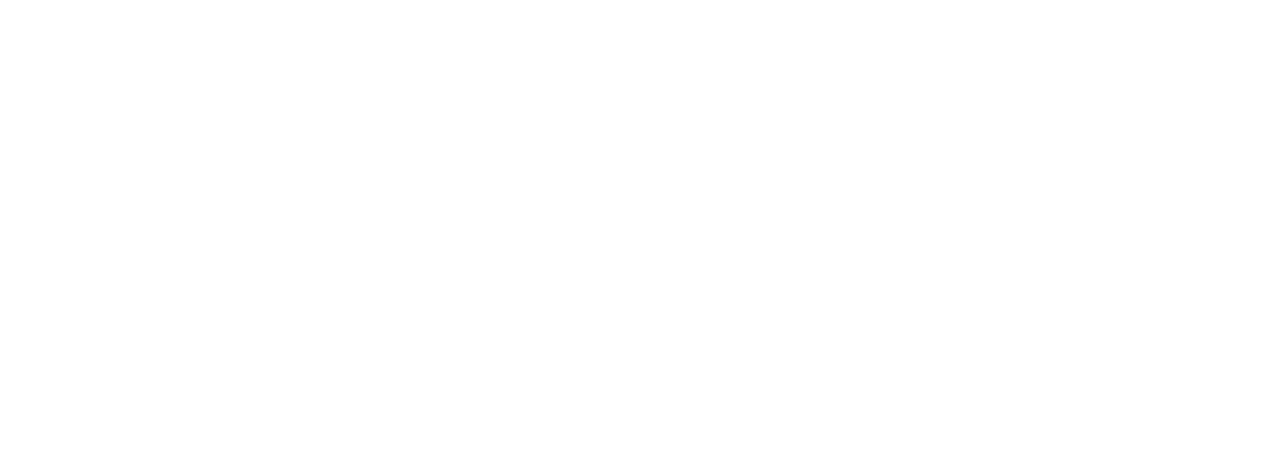
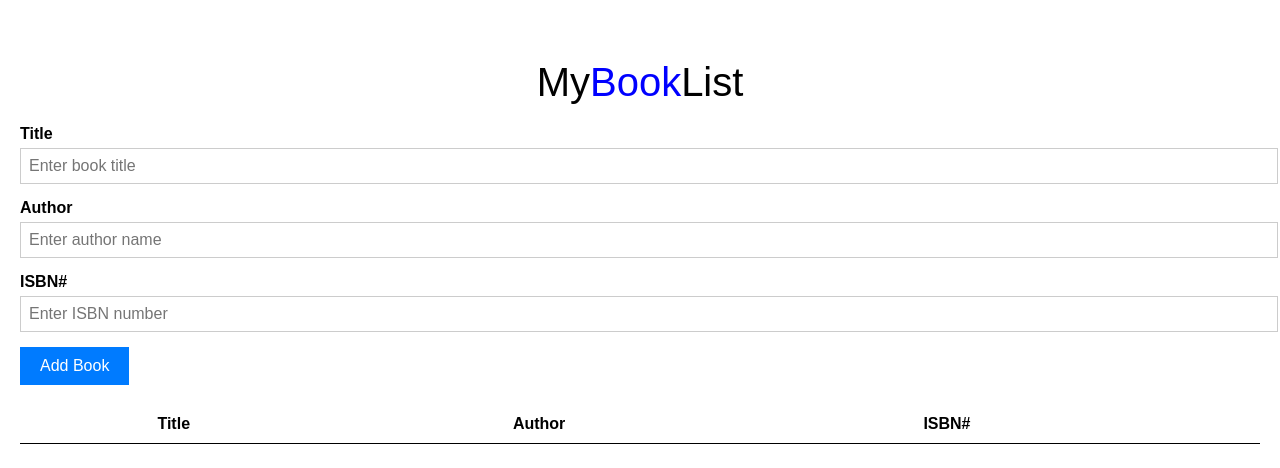
Before and after one commit to acciojob/book-list-Kiruthigadurairaj, a website: page main.html in a window 1280 px wide. Drawn offline with Linux system fonts and the light colour scheme.

Commit message:
created a submission

```diff
--- a/main.html
+++ b/main.html
@@ -7,10 +7,38 @@
 </head>
 
 <body>
+	<p>My<span style="color:blue;">Book</span>List</p>
+    <div class="form-group">
+        <form id="book-form">
+            <label for="title">Title</label>
+            <input type="text" id="title" placeholder="Enter book title" required>
+
+            <label for="author">Author</label>
+            <input type="text" id="author" placeholder="Enter author name" required>
+
+            <label for="isbn">ISBN#</label>
+            <input type="text" id="isbn" placeholder="Enter ISBN number" required>
+
+            <button type="submit" id="submit">Add Book</button>
+        </form>
+    </div>
+
+    <table class="table table-striped">
+        <thead>
+            <tr>
+                <th>Title</th>
+                <th>Author</th>
+                <th>ISBN#</th>
+                <th></th>
+            </tr>
+        </thead>
+        <tbody id="book-list">
+            <!-- Rows will be dynamically added here -->
+        </tbody>
+    </table>
 	<!-- the entire body must be written by student -->
     <script type="text/javascript" src="./script.js">
 </script>
 
 </body>
-
 </html>
--- a/script.js
+++ b/script.js
@@ -1 +1,40 @@
 //your JS code here. If required.
+// Select the form and book list
+const form = document.getElementById('book-form');
+const bookList = document.getElementById('book-list');
+
+// Add event listener for form submission
+form.addEventListener('submit', function(e) {
+    e.preventDefault();
+
+    // Get form values
+    const title = document.getElementById('title').value;
+    const author = document.getElementById('author').value;
+    const isbn = document.getElementById('isbn').value;
+
+    // Create a new row
+    const row = document.createElement('tr');
+
+    // Insert columns into the row
+    row.innerHTML = `
+        <td>${title}</td>
+        <td>${author}</td>
+        <td>${isbn}</td>
+        <td><button class="delete">X</button></td>
+    `;
+
+    // Add the row to the table
+    bookList.appendChild(row);
+
+    // Clear input fields
+    document.getElementById('title').value = '';
+    document.getElementById('author').value = '';
+    document.getElementById('isbn').value = '';
+});
+
+// Add event listener for delete button
+bookList.addEventListener('click', function(e) {
+    if (e.target.classList.contains('delete')) {
+        e.target.parentElement.parentElement.remove();
+    }
+});
--- a/styles.css
+++ b/styles.css
@@ -1 +1,78 @@
 /*  your css code here. If applicable */
+body {
+  font-family: Arial, sans-serif;
+  margin: 0;
+  padding: 20px;
+}
+
+p {
+  font-size: 2.5em;
+  margin-bottom: 20px;
+  text-align: center;
+}
+
+.form-group {
+  margin-bottom: 20px;
+}
+
+form {
+  display: inline-block;
+  text-align: left;
+  width: 100%;
+}
+
+label {
+  display: block;
+  margin-bottom: 5px;
+  font-weight: bold;
+}
+
+input {
+  width: 100%;
+  margin-bottom: 15px;
+  padding: 8px;
+  border: 1px solid #ccc;
+  font-size: 1em;
+}
+
+button {
+  padding: 10px 20px;
+  font-size: 1em;
+  color: #fff;
+  background-color: #007bff;
+  border: none;
+  cursor: pointer;
+}
+
+button:hover {
+  background-color: #0056b3;
+}
+
+table {
+  width: 100%;
+  margin: 0 auto;
+  border-collapse: collapse;
+  margin-top: 20px;
+}
+
+th, td {
+  border-bottom: 1px solid black;
+  padding: 10px;
+  text-align: center;
+}
+
+th {
+  background-color: white;
+}
+
+.delete {
+  background-color: red;
+  color: white;
+  border: none;
+  padding: 5px 10px;
+  cursor: pointer;
+}
+
+.delete:hover {
+  background-color: darkred;
+}
```
